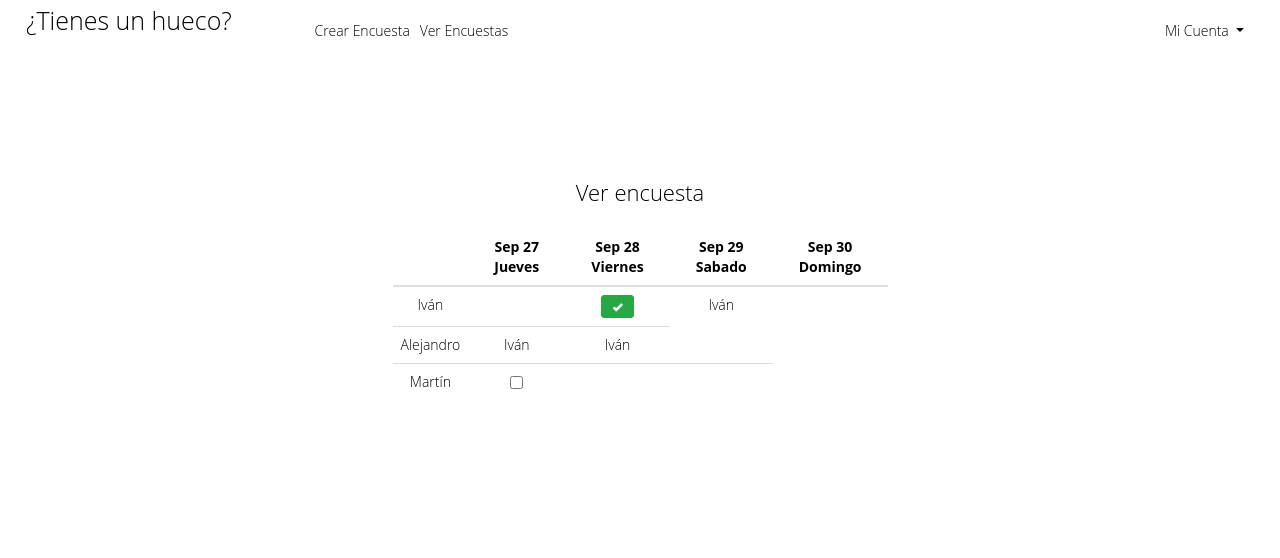
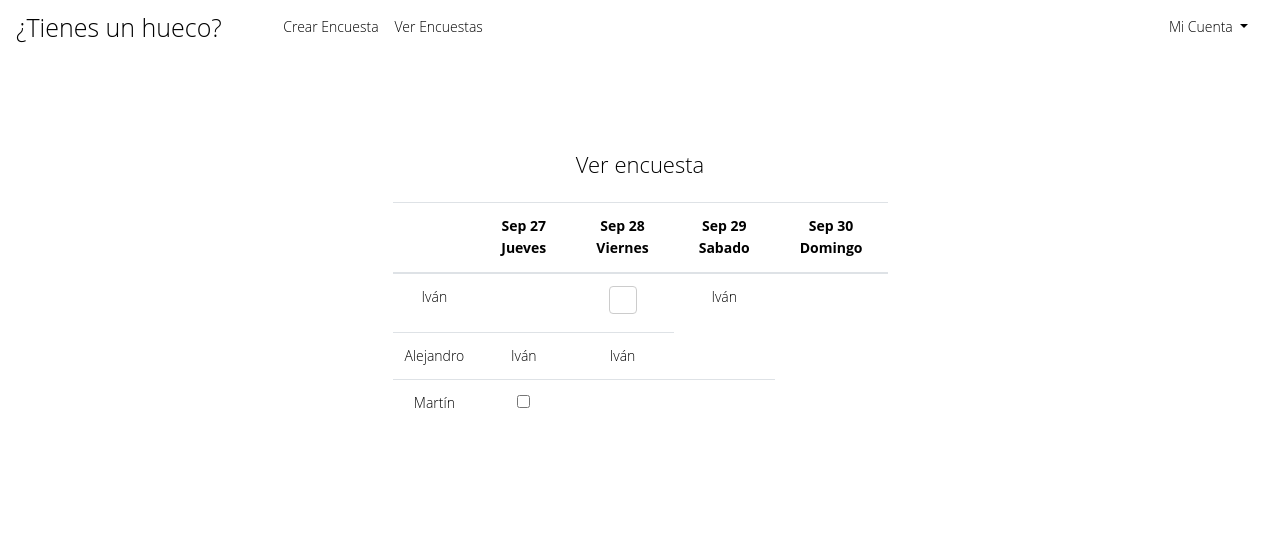
Before and after one commit to MrKapplan/TSW, a PHP site: page /verEncuesta.html in a window 1280 px wide. Shown: the top 558 px of the page. Run offline with PHP 8.4, Linux system fonts and the light colour scheme.

Commit message:
Cambiado verEncuesta

```diff
--- a/style.css
+++ b/style.css
@@ -191,3 +191,64 @@ td {
 	text-align: center;
 	left: 0;
 }
+
+
+
+
+
+
+
+
+
+
+ @keyframes check {0% {height: 0;width: 0;}
+    25% {height: 0;width: 10px;}
+    50% {height: 20px;width: 10px;}
+  }
+  .checkbox{
+  	background-color:#fff;
+  	display:inline-block;
+  	height:28px;margin:0 .25em;
+  	width:28px;border-radius:4px;
+  	border:1px solid #ccc;
+  }
+
+  .checkbox span{
+  	display:block;
+  	height:28px;
+  	position:relative;
+  	width:28px;
+  	padding:0;
+  }
+  .checkbox span:after{
+  	-moz-transform:scaleX(-1) rotate(135deg);
+  	-ms-transform:scaleX(-1) rotate(135deg);
+  	-webkit-transform:scaleX(-1) rotate(135deg);
+  	transform:scaleX(-1) rotate(135deg);
+  	-moz-transform-origin:left top;
+  	-ms-transform-origin:left top;
+  	-webkit-transform-origin:left top;
+  	transform-origin:left top;
+  	border-right:4px solid #fff;
+  	border-top:4px solid #fff;content:'';
+  	display:block;height:20px;
+  	left:3px;
+  	position:absolute;
+  	top:15px;width:10px
+  }
+  .checkbox span:hover:after{
+  	border-color:#999;
+  }
+  .checkbox input{
+  	display:none;
+  }
+  .checkbox input:checked + span:after{
+  	-webkit-animation:check .8s;
+  	-moz-animation:check .8s;
+  	-o-animation:check .8s;
+  	animation:check .8s;
+  	border-color:#555;
+  }
+.checkbox input:checked + .success:after{
+	border-color:#8bc34a;
+}
--- a/verEncuesta.html
+++ b/verEncuesta.html
@@ -8,7 +8,7 @@
     <meta http-equiv="Content-Type" content="text/html; charset=UTF-8" />
 
     <!-- Fonts -->
-    <link rel="stylesheet" href="https://maxcdn.bootstrapcdn.com/bootstrap/3.3.7/css/bootstrap.min.css">
+    <link rel="stylesheet" href="https://cdnjs.cloudflare.com/ajax/libs/font-awesome/4.7.0/css/font-awesome.min.css">
 
     <!-- Bootstrap JavaScript -->
     <script src="https://code.jquery.com/jquery-3.3.1.slim.min.js" integrity="sha384-q8i/X+965DzO0rT7abK41JStQIAqVgRVzpbzo5smXKp4YfRvH+8abtTE1Pi6jizo"
@@ -80,7 +80,10 @@
                             <tr>
                                 <td>Iván</td>
                                 <td></td>
-                                <td><button type="button" class="btn btn-success btn-lg"><span class="glyphicon glyphicon-ok"></span></button></td>
+                                <td><label class="checkbox">
+                                        <input type="checkbox" />
+                                        <span class="success"></span>
+                                    </label></td>
                                 <td>Iván</td>
                             </tr>
                             <tr>
@@ -102,7 +105,6 @@
             </div>
         </div>
     </div>
-
 
 
 
```
